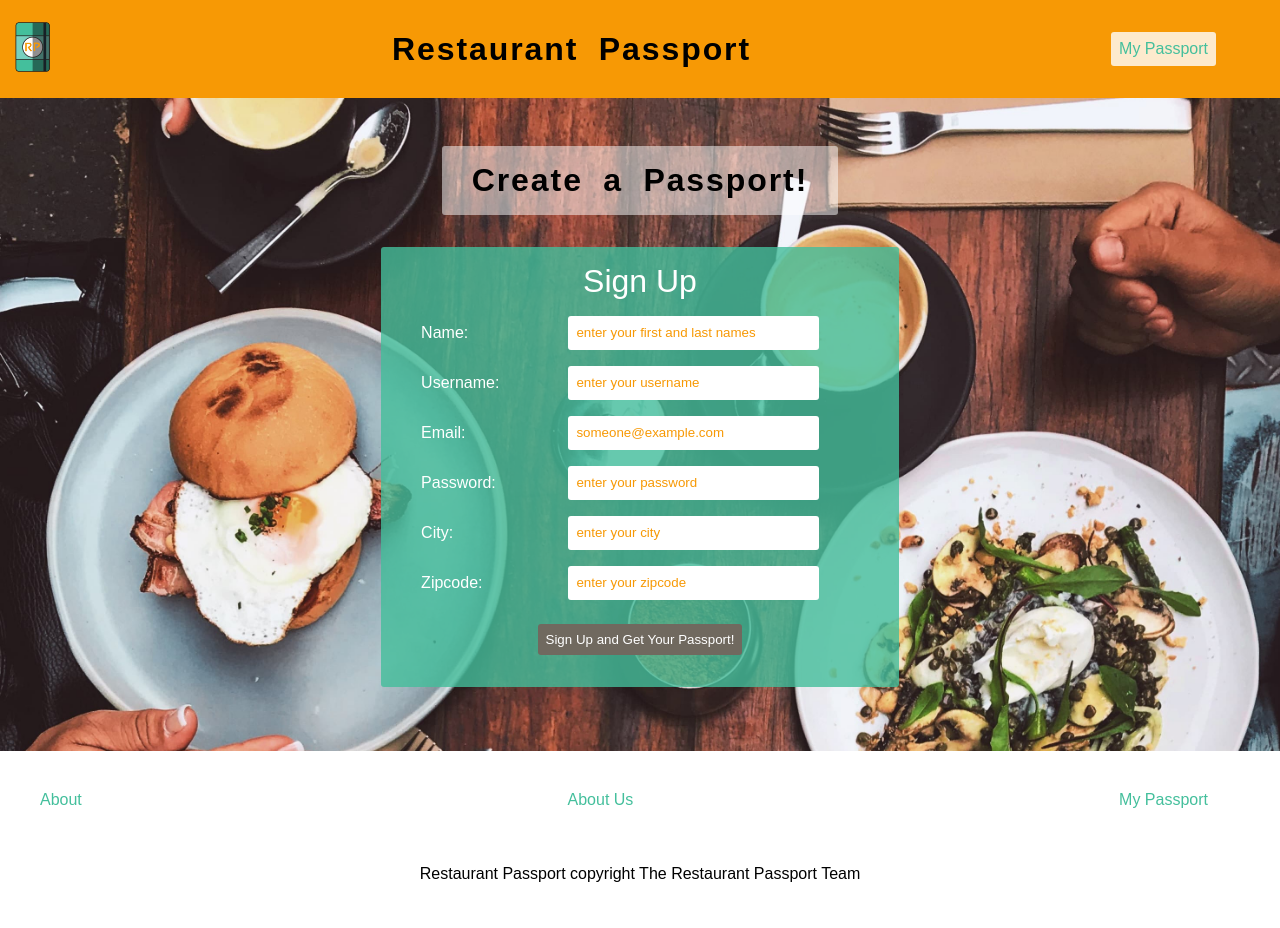
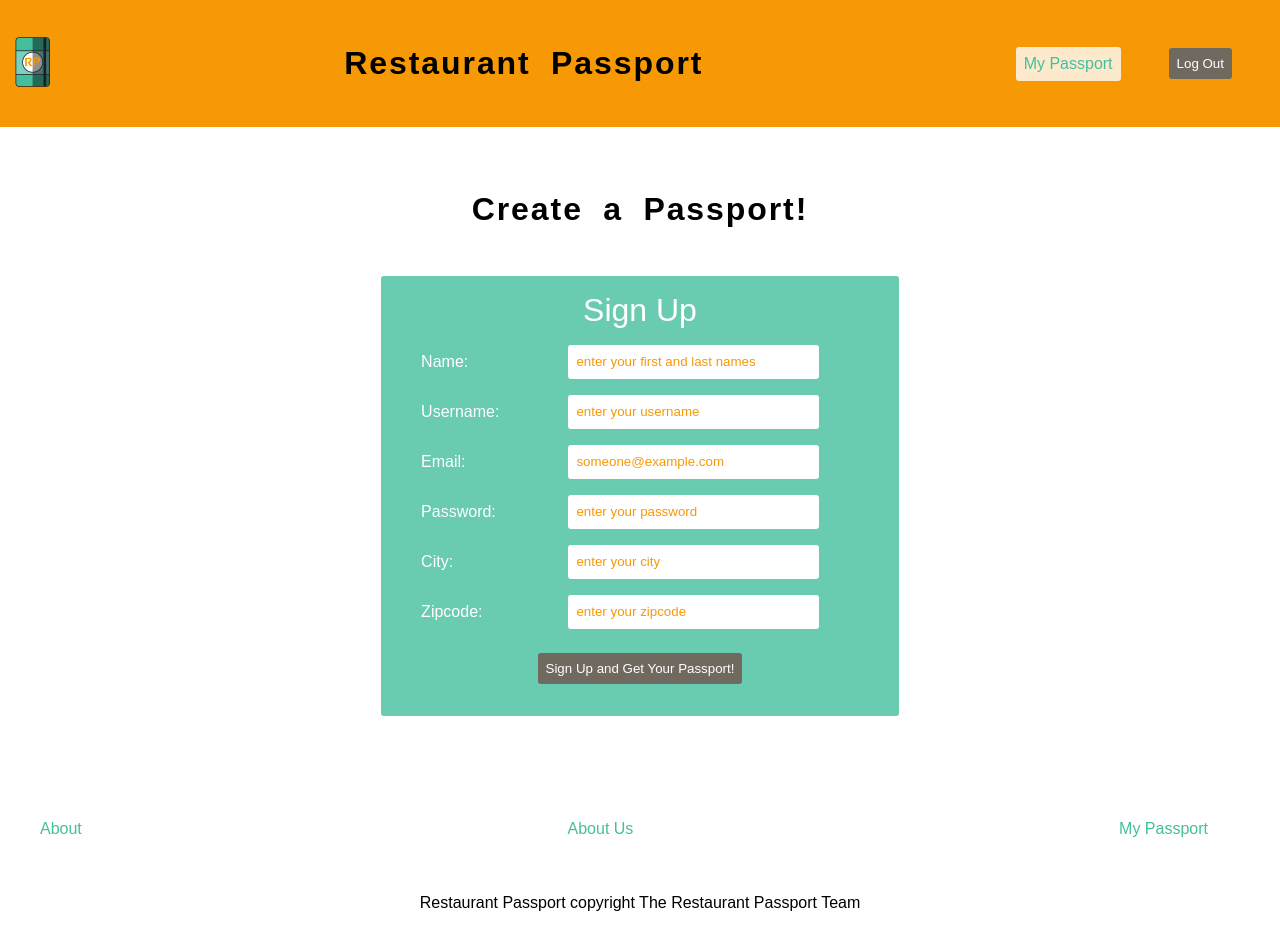
Before and after one commit to Restaurant-passport-2/FE, a React (Create React App) app in the folder restaurant-passport/: page /signup in a window 1280 px wide. Before the commit the page ends 899 px from the top, so only its background shows below. Built offline with nearby package versions, Linux system fonts and the light colour scheme; the HTML template or start-up script is replaced by a standard one; a web font is replaced by a local one.

Commit message:
fixed routing on clicks and other bugs

```diff
--- a/restaurant-passport/src/App.css
+++ b/restaurant-passport/src/App.css
@@ -116,7 +116,7 @@ legend {
 }
 
 .signUpPage {
-  background-image: url('./images/table2.jpg');
+  /* background-image: url('./images/table2.jpg'); */
   background-size: cover;
   background-repeat: no-repeat;
   padding: 2rem;
--- a/restaurant-passport/src/actions/actions.js
+++ b/restaurant-passport/src/actions/actions.js
@@ -34,7 +34,7 @@ export const DELETE_RESTAURANT_SUCCESS = 'DELETE_RESTAURANT_SUCCESS';
 export const DELETE_RESTAURANT_FAILURE = 'DELETE_RESTAURANT_FAILURE';
 
 
-export const signupUser = (newUser) => dispatch => {
+export const signupUser = (newUser, history) => dispatch => {
     console.log('In signupUser in actions');
     dispatch( { type: SIGNUP_USER_START });
     axios
@@ -43,6 +43,7 @@ export const signupUser = (newUser) => dispatch => {
             console.log(response);
             dispatch( { type: SIGNUP_USER_SUCCESS, payload: response.data});
             localStorage.setItem('token', response.data.token);
+            history.push('/')
         })
         .catch(err => {
             dispatch( { type: SIGNUP_USER_FAILURE, payload: err.response});
--- a/restaurant-passport/src/components/Header.js
+++ b/restaurant-passport/src/components/Header.js
@@ -18,7 +18,7 @@ function Header(props) {
             <h1>Restaurant Passport</h1>
             <nav>
                 <NavLink to='/restaurants' activeClassName='active'>My Passport</NavLink>
-            {props.isLoggedIn && <button onClick={props.logoutUser}>Log Out</button>}
+            <button onClick={props.logoutUser}>Log Out</button>
             </nav>
         </header>
     );
--- a/restaurant-passport/src/components/Login.js
+++ b/restaurant-passport/src/components/Login.js
@@ -5,7 +5,7 @@ import { connect } from "react-redux";
 import SignUp from './SignUp';
 
 function Login(props) {
-  console.log('login props', props)
+  // console.log('login props', props)
   const [needsToSignUp, setNeedsToSignUp] = useState(false);
   const [user, setUser] = useState({
     username: "",
@@ -33,7 +33,7 @@ function Login(props) {
       <div>
         <button onClick={handleClick}>{!needsToSignUp? 'First-Time User? Create Your Passport': 'Back to Login'}
         </button>
-        {needsToSignUp? <SignUp /> :
+        {needsToSignUp? <SignUp history={props.history} toggleSignUp={handleClick} /> :
         <div>
       <h1>Access Your Passport</h1>
       <form onSubmit={handleSubmit}>
--- a/restaurant-passport/src/components/SignUp.js
+++ b/restaurant-passport/src/components/SignUp.js
@@ -13,21 +13,10 @@ function SignUp(props) {
   });
 
   const handleSubmit = (event) => {
-
-
     event.preventDefault();
-    console.log(newUser);
-    /*axios.post("https://restaurant-passport-2.herokuapp.com/api/auth/signup", newUser)
-        .then(response =>{
-
-            console.log(response)
-            localStorage.setItem('token', response.data.token);
-        })
-        .catch(err => {
-            console.log(err)
-        });
-    */
-    props.signupUser(newUser);
+    console.log(props.history);
+    props.signupUser(newUser, props.history);
+    props.toggleSignUp();
   };
 
   const handleChange = (event) => {
```
